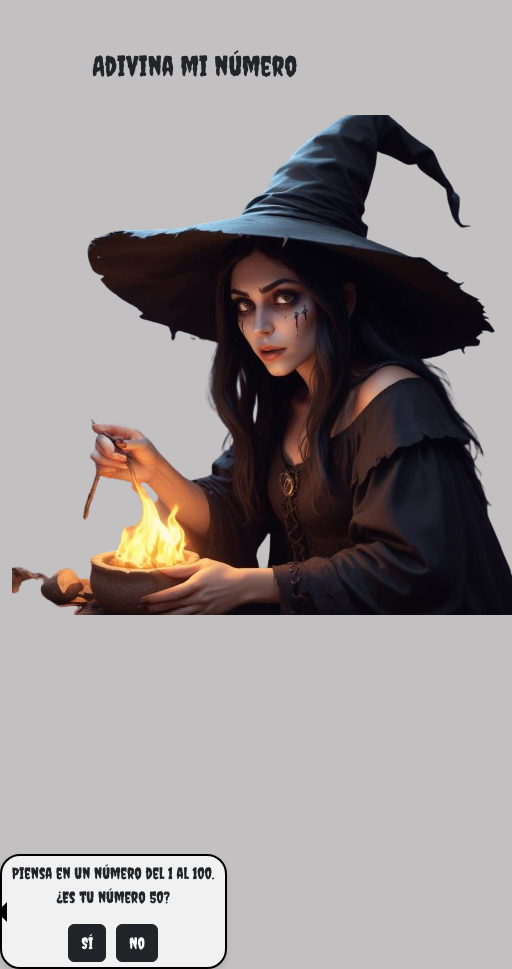
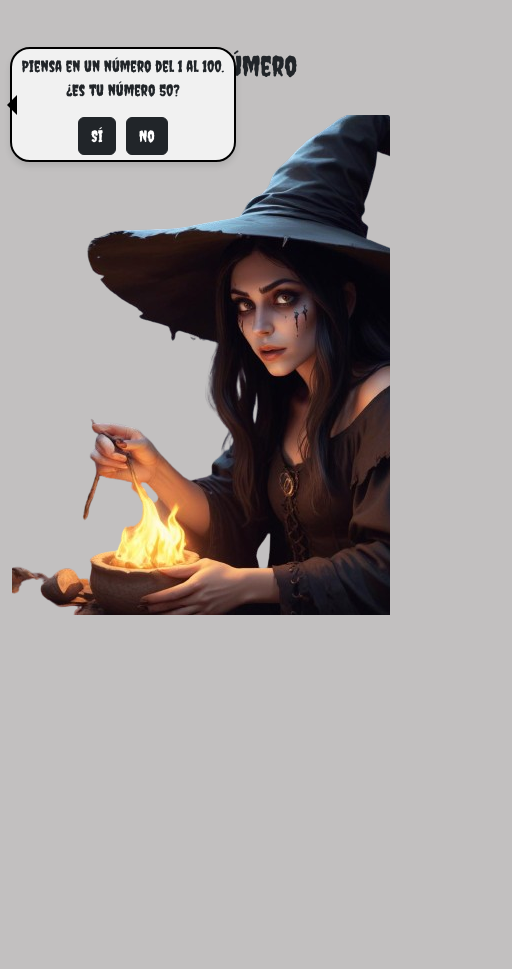
Before and after one commit to JosefinaPineda/JS-Practica-Adivina-mi-numero, a plain HTML site: page index.html in a window 390 px wide. Both pictures are taken after a click on the button "Comenzar". Shown: the whole page, 512 px wide, since content can reach past the window. After the commit the page ends 844 px from the top, so only its background shows below. Drawn offline with nearby package versions, Linux system fonts and the light colour scheme.

Commit message:
Update: ajustes al HTML

```diff
--- a/index.css
+++ b/index.css
@@ -1,11 +1,11 @@
-
 html, body {
     background-color: #c2c0c0;
     margin: 0;
     padding: 0;
+    overflow-x: hidden;
 }
 
-h1{
+h1 {
     font-family: 'Creepster', cursive;
 }
 
@@ -70,21 +70,16 @@ h1{
     margin-top: 15px;
 }
 
-
 @media (max-width: 768px) {
     .dialogue,
     .result,
     .feedback {
         padding: 10px 15px;
-        max-width: 95%;
-        left: 0;
-        transform: translate(0, -50%);
-        top: 100%;
-        margin-top: 15px;
-    }
-
-    .btn {
-        padding: 8px 16px;
+        max-width: 90%;
+        left: 5%;
+        transform: translate(0, 0);
+        top: 10%;
+        margin-top: 10px;
     }
 }
 
@@ -93,11 +88,11 @@ h1{
     .result,
     .feedback {
         padding: 5px 10px;
-        max-width: 100%;
-        left: 0;
+        max-width: 95%;
+        left: 2.5%;
+        top: 5%;
         transform: translate(0, 0);
-        top: 100%;
-        margin-top: 10px;
+        margin-top: 5px;
     }
 
     .btn {
```
